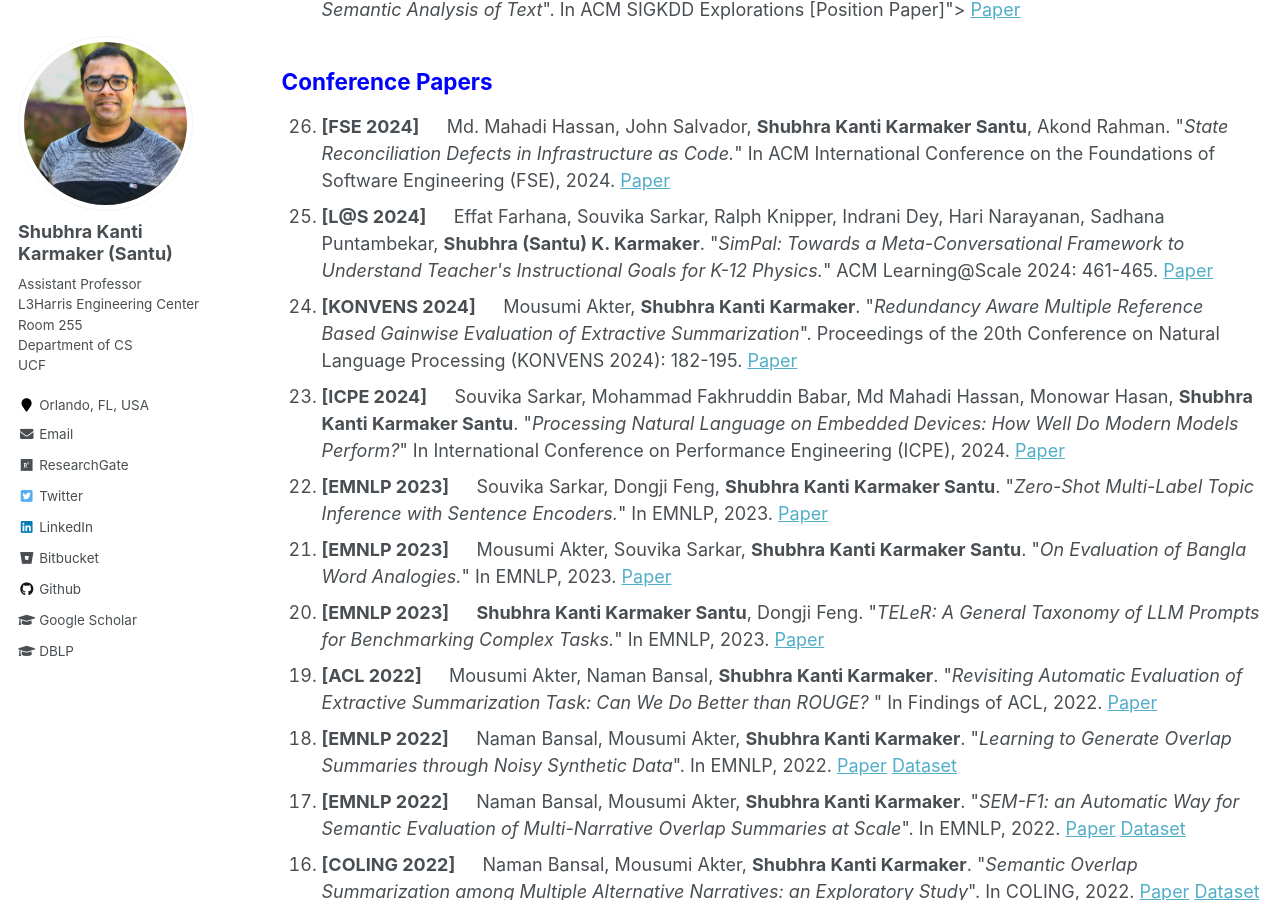
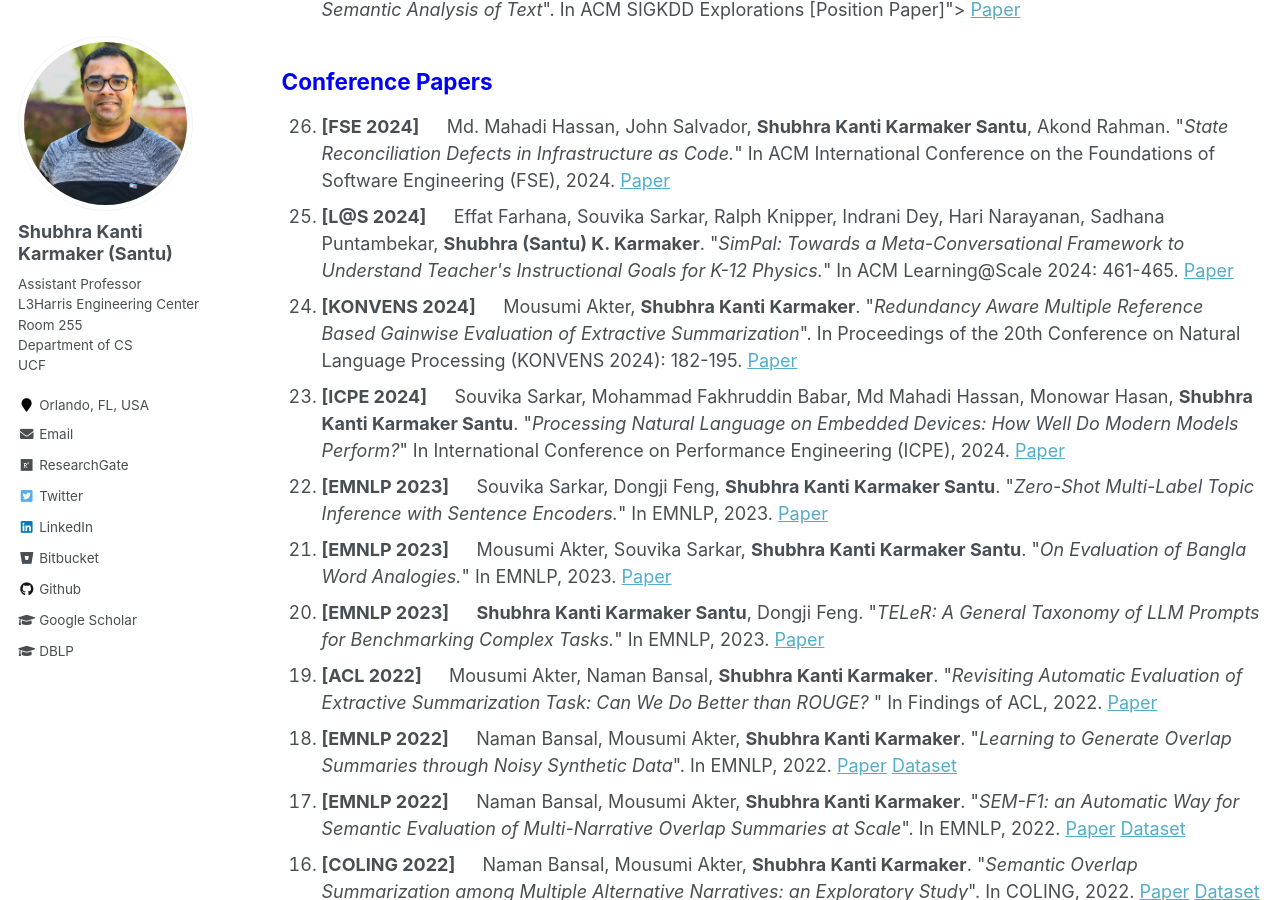
Before and after one commit to karmake2/karmake2.github.io, a Jekyll site: the page built from _pages/publications.md, in a window 1280 px wide and 900 px high, scrolled down 681 px. Built offline with Jekyll 4.4.1, drawn with Linux system fonts in a browser that asks for light colours.

Commit message:
Update publications.md

```diff
--- a/_pages/publications.md
+++ b/_pages/publications.md
@@ -29,9 +29,9 @@
 <li> <b>[FSE 2024] &emsp;</b> Md. Mahadi Hassan, John Salvador, <b>Shubhra Kanti Karmaker Santu</b>, Akond Rahman. "<i>State Reconciliation Defects in Infrastructure as Code.</i>" In ACM International Conference on the Foundations of Software Engineering (FSE), 2024. <a href="https://dl.acm.org/doi/pdf/10.1145/3660790">Paper</a></li>
 
 <li> <b>[L@S 2024] &emsp;</b> Effat Farhana, Souvika Sarkar, Ralph Knipper, Indrani Dey, Hari Narayanan, Sadhana Puntambekar, <b>Shubhra (Santu) K. Karmaker</b>.
-"<i>SimPal: Towards a Meta-Conversational Framework to Understand Teacher's Instructional Goals for K-12 Physics.</i>" ACM Learning@Scale 2024: 461-465. <a href="https://dl.acm.org/doi/pdf/10.1145/3657604.3664695">Paper</a></li>
+"<i>SimPal: Towards a Meta-Conversational Framework to Understand Teacher's Instructional Goals for K-12 Physics.</i>" In ACM Learning@Scale 2024: 461-465. <a href="https://dl.acm.org/doi/pdf/10.1145/3657604.3664695">Paper</a></li>
 
-<li> <b>[KONVENS 2024] &emsp;</b> Mousumi Akter, <b>Shubhra Kanti Karmaker</b>. "<i>Redundancy Aware Multiple Reference Based Gainwise Evaluation of Extractive Summarization</i>". Proceedings of the 20th Conference on Natural Language Processing (KONVENS 2024): 182-195. <a href="https://aclanthology.org/2024.konvens-main.21.pdf">Paper</a></li>
+<li> <b>[KONVENS 2024] &emsp;</b> Mousumi Akter, <b>Shubhra Kanti Karmaker</b>. "<i>Redundancy Aware Multiple Reference Based Gainwise Evaluation of Extractive Summarization</i>". In Proceedings of the 20th Conference on Natural Language Processing (KONVENS 2024): 182-195. <a href="https://aclanthology.org/2024.konvens-main.21.pdf">Paper</a></li>
 
 <li> <b>[ICPE 2024] &emsp;</b> Souvika Sarkar, Mohammad Fakhruddin Babar, Md Mahadi Hassan, Monowar Hasan, <b>Shubhra Kanti Karmaker Santu</b>. "<i>Processing Natural Language on Embedded Devices: How Well Do Modern Models Perform?</i>" In International Conference on Performance Engineering (ICPE), 2024. <a href="https://arxiv.org/abs/2304.11520">Paper</a></li>
 
```
